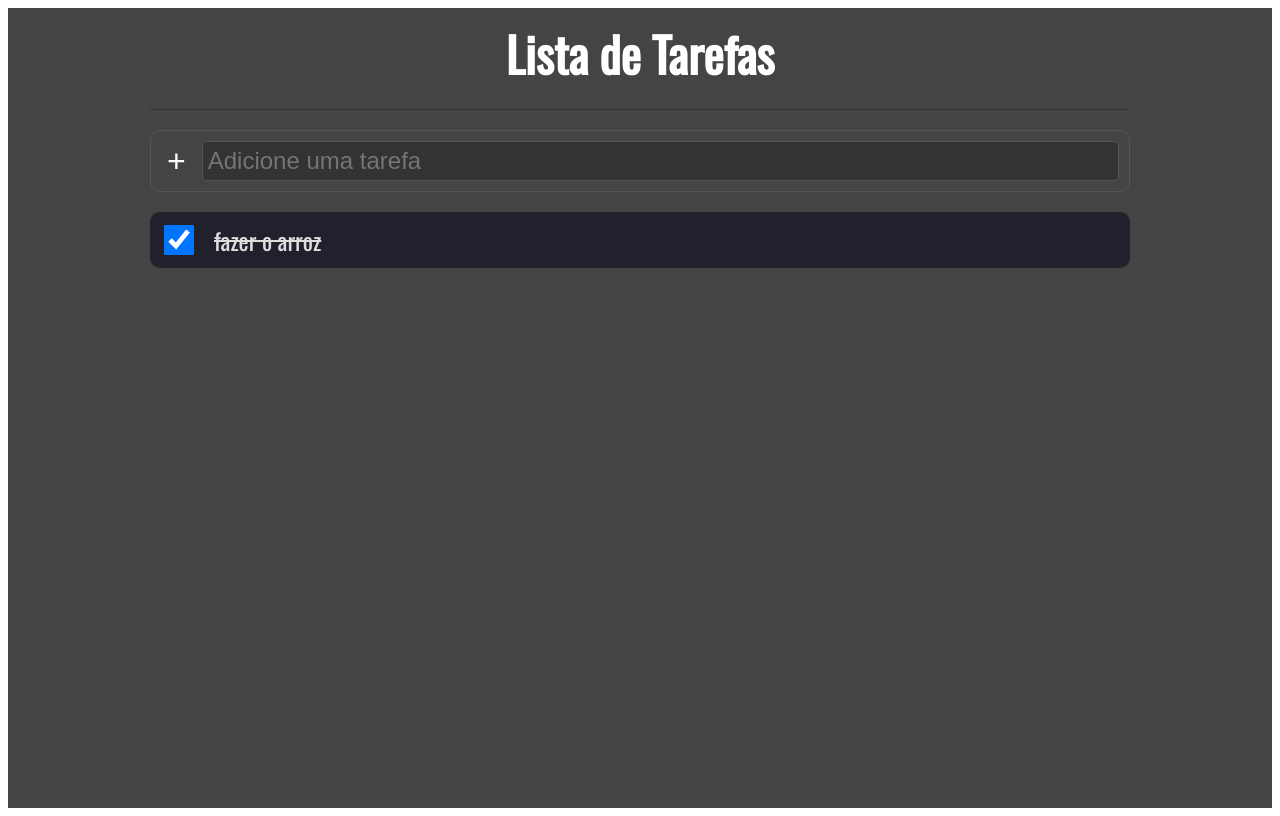
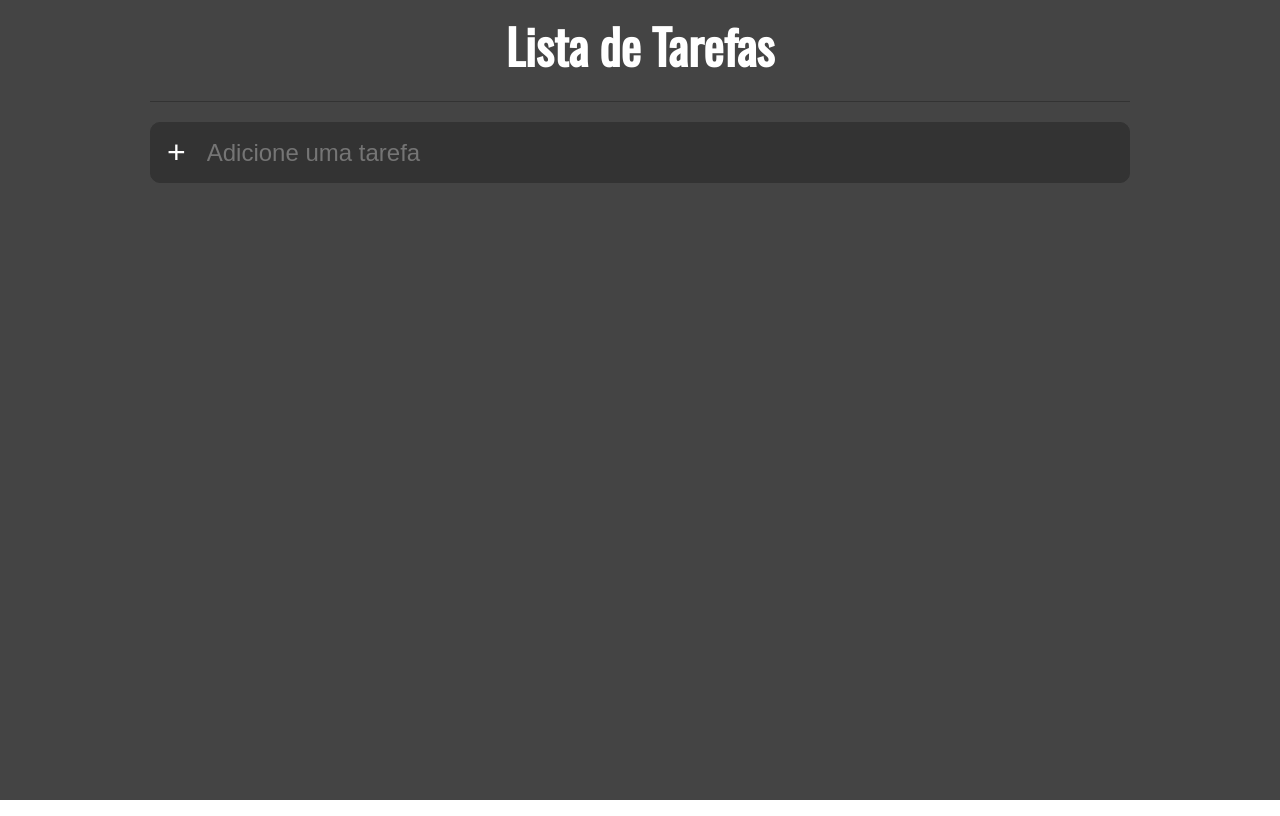
Before and after one commit to Mateus1508/Todo-list-front, a React (Vite) app: page / in a window 1280 px wide. Built offline with nearby package versions, Linux system fonts and the light colour scheme.

Commit message:
AddBtn and RmvBtn done

```diff
--- a/src/App.styles.ts
+++ b/src/App.styles.ts
@@ -5,7 +5,9 @@ export const Container = styled.div`
   font-family: 'Oswald', sans-serif;
   color: #ddd;
   min-height: 100vh;
-`
+  height: 100%;
+  width: 100%;
+  `
 
 export const Area = styled.div`
   margin: auto;
--- a/src/App.tsx
+++ b/src/App.tsx
@@ -3,20 +3,33 @@ import * as C from './App.styles';
 import { Item } from './types/item'
 import { ListItem } from './components/ListItem'
 import { AddArea } from './components/AddArea'
+import GlobalStyle from './globalStyles';
 
 const App = () => {
-  const [list, setList] = useState<Item[]>([
-    {id: 1, name: 'fazer o arroz', done: true}
-  ])
+  const [list, setList] = useState<Item[]>([])
+
+  const handleAddTask = (taskName: string) => {
+    let newList = [...list];
+    newList.push({
+      id: list.length + 1,
+      name: taskName,
+      done: false
+    })
+    setList(newList);
+  }
+  const handleRemoveTask = (listId: number) => {
+      setList(list.filter(item => item.id !== listId))
+    }
 
   return (
     <C.Container>
       <C.Area>
+        <GlobalStyle />
         <C.Header>Lista de Tarefas</C.Header>
-          <AddArea />
+          <AddArea onEnter={handleAddTask}/>
 
         {list.map((item, index) => (
-          <ListItem key={index} item={item} />
+          <ListItem key={index} item={item} onRemove={handleRemoveTask}/>
         ))}
       </C.Area>
     </C.Container>
--- a/src/components/AddArea/index.tsx
+++ b/src/components/AddArea/index.tsx
@@ -1,10 +1,36 @@
+import { useState, KeyboardEvent } from 'react';
 import * as C from './styles'
 
-export const AddArea = () => {
+type Props = {
+  onEnter: (taskName: string) => void;
+}
+
+export const AddArea = ({onEnter}: Props) => {
+  const [inputText, setInputText] = useState('');
+
+  const handleKeyUp = (e: KeyboardEvent) => {
+    if(e.code === 'Enter' && inputText !== '') {
+      onEnter(inputText);
+      setInputText('');
+    }
+  }
+  const handleBtnPress = () => {
+    if(inputText !== '') {
+      onEnter(inputText);
+      setInputText('');
+    }
+  }
   return (
     <C.Container>
-      <button>+</button>
-      <input type="text" placeholder="Adicione uma tarefa"/>
+      <button onClick={handleBtnPress}>+</button>
+
+      <input
+      type="text"
+      placeholder="Adicione uma tarefa"
+      value={inputText}
+      onChange={e => setInputText(e.target.value)}
+      onKeyUp={handleKeyUp}
+      />
     </C.Container>
    );
 }
--- a/src/components/AddArea/styles.ts
+++ b/src/components/AddArea/styles.ts
@@ -1,12 +1,13 @@
 import styled from 'styled-components'
 
 export const Container = styled.div`
-  border: 1px solid #555;
+  border: 1px solid #333;
   border-radius: 10px;
   padding: 10px;
   margin: 20px 0;
   display: flex;
   align-items: center;
+  background-color: #333;
 
   button {
     margin-right: 10px;
@@ -15,13 +16,17 @@ export const Container = styled.div`
     border: none;
     font-size: 32px;
     cursor: pointer;
+    transition: all 0.6s;
+    &:hover {
+      transform: scale(1.1);
+    }
   }
   input {
     border-radius: 5px;
-    border: 1px solid #555;
+    border: none;
     outline: 0;
     padding: 5px;
-    background: #333;
+    background: transparent;
     font-size: 24px;
     color: #ddd;
     flex: 1;
--- a/src/components/ListItem/index.tsx
+++ b/src/components/ListItem/index.tsx
@@ -4,10 +4,17 @@ import { Item } from '../../types/item';
 
 type Props = {
   item: Item;
+  onRemove: (listId: number) => void;
 }
 
-export const ListItem = ({item}: Props) => {
+export const ListItem = ({item, onRemove}: Props) => {
   const [isChecked, setIsChecked] = useState(item.done);
+
+  const handleRemoveTask = () => {
+
+    onRemove(item.id);
+  }
+
   return (
     <C.Container done={isChecked}>
       <input
@@ -15,7 +22,13 @@ export const ListItem = ({item}: Props) => {
       checked={isChecked}
       onChange={e => setIsChecked(e.target.checked)}
       />
+
       <label>{item.name}</label>
+
+      <C.Button
+        onClick={handleRemoveTask}>
+        Excluir
+      </C.Button>
     </C.Container>
   )
 }
--- a/src/components/ListItem/styles.ts
+++ b/src/components/ListItem/styles.ts
@@ -16,11 +16,25 @@ export const Container = styled.div(({ done }: ContainerProps) => (
   input{
     width: 30px;
     height: 30px;
-    margin-right: 20px;
+    margin-right: 30px;
   }
   label {
     font-size: 24px;
     text-decoration: ${done ? 'line-through' : 'initial'};
+    flex: 1;
   }
 `
 ))
+
+export const Button = styled.button`
+    display: flex;
+    padding: 5px;
+    border: none;
+    background-color: transparent;
+    color: #b00;
+    font-size: 16px;
+    transition: all 0.5s;
+    &:hover {
+      transform: scale(1.1);
+    }
+`
--- /dev/null
+++ b/src/globalStyles.ts
@@ -0,0 +1,10 @@
+import { createGlobalStyle } from 'styled-components';
+
+const GlobalStyle = createGlobalStyle`
+  body {
+    margin: 0;
+    padding: 0;
+  }
+`;
+
+export default GlobalStyle;
```
